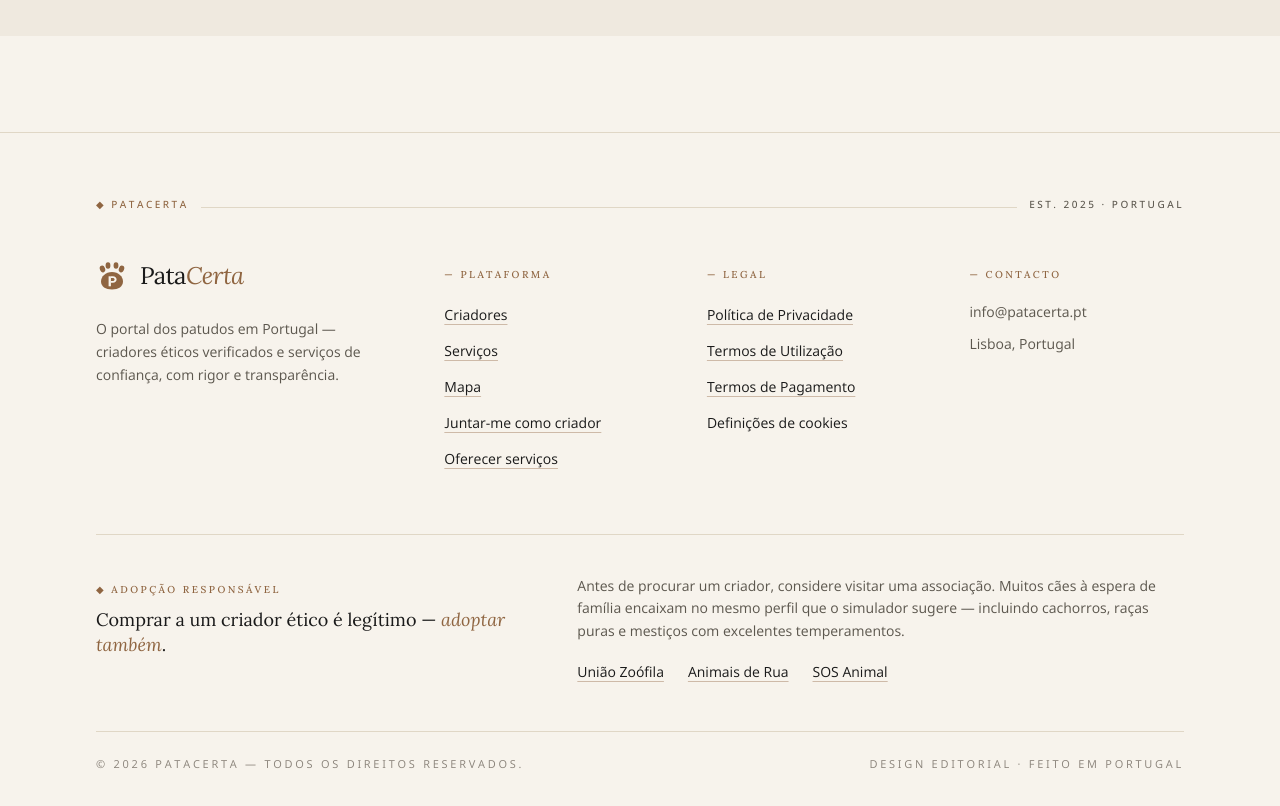
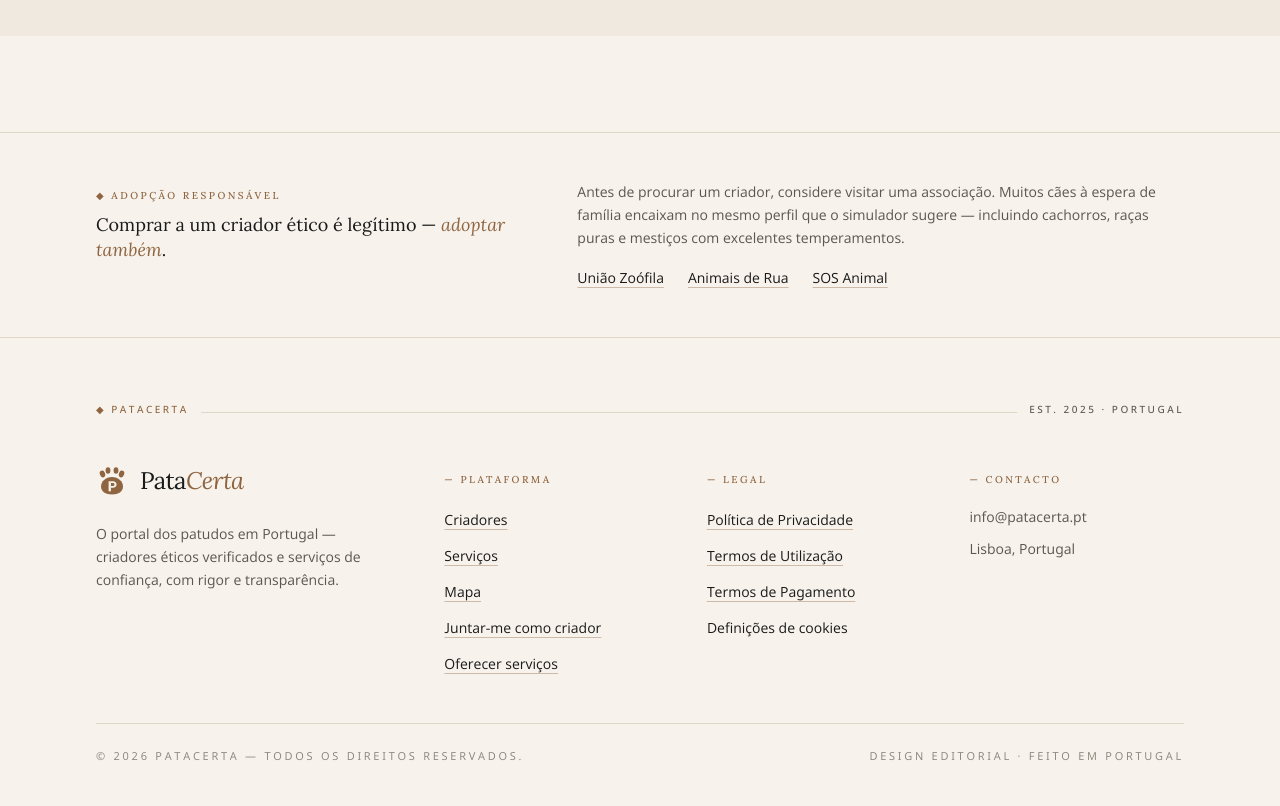
Before and after one commit to marine1988/patacerta, a React (Vite) app in the folder apps/web/: page / in a window 1280 px wide. Shown: the part 4400-5206 px from the top of the page. Built offline with nearby package versions, Linux system fonts and the light colour scheme; no server answers.

Commit message:
fix(footer): mover adoção responsável antes do rodapé

```diff
--- a/apps/web/src/components/layout/Footer.tsx
+++ b/apps/web/src/components/layout/Footer.tsx
@@ -3,7 +3,9 @@
 
 export function Footer() {
   return (
-    <footer className="mt-24 border-t border-line bg-bg">
+    <>
+      <ResponsibleAdoption />
+      <footer className="border-t border-line bg-bg">
         <div className="mx-auto max-w-[72rem] px-6 py-16 lg:px-8">
           {/* Editorial top line */}
           <div className="mb-12 flex items-baseline gap-3">
@@ -73,11 +75,32 @@
             </div>
           </div>
 
-        {/* Adopção responsável */}
-        <div className="mt-16 border-t border-line pt-10">
+          <div className="mt-12 flex flex-col items-start justify-between gap-4 border-t border-line pt-6 sm:flex-row sm:items-center">
+            <p className="text-[11px] uppercase tracking-caps text-subtle">
+              © {new Date().getFullYear()} PataCerta — Todos os direitos reservados.
+            </p>
+            <p className="text-[11px] uppercase tracking-caps text-subtle">
+              Design editorial · Feito em Portugal
+            </p>
+          </div>
+        </div>
+      </footer>
+    </>
+  )
+}
+
+function ResponsibleAdoption() {
+  return (
+    <section
+      className="mt-24 border-t border-line bg-bg"
+      aria-labelledby="responsible-adoption-title"
+    >
+      <div className="mx-auto max-w-[72rem] px-6 py-12 lg:px-8">
         <div className="grid gap-6 md:grid-cols-[1fr_1.4fr] md:items-start md:gap-12">
           <div>
-              <h3 className="eyebrow mb-3">◆ Adopção responsável</h3>
+            <h2 id="responsible-adoption-title" className="eyebrow mb-3">
+              ◆ Adopção responsável
+            </h2>
             <p className="font-serif text-lg leading-snug text-ink">
               Comprar a um criador ético é legítimo —{' '}
               <em className="italic text-caramel-500">adoptar também</em>.
@@ -124,17 +147,7 @@
           </div>
         </div>
       </div>
-
-        <div className="mt-12 flex flex-col items-start justify-between gap-4 border-t border-line pt-6 sm:flex-row sm:items-center">
-          <p className="text-[11px] uppercase tracking-caps text-subtle">
-            © {new Date().getFullYear()} PataCerta — Todos os direitos reservados.
-          </p>
-          <p className="text-[11px] uppercase tracking-caps text-subtle">
-            Design editorial · Feito em Portugal
-          </p>
-        </div>
-      </div>
-    </footer>
+    </section>
   )
 }
 
```
Lines whose indentation alone changed are shown as unchanged.
